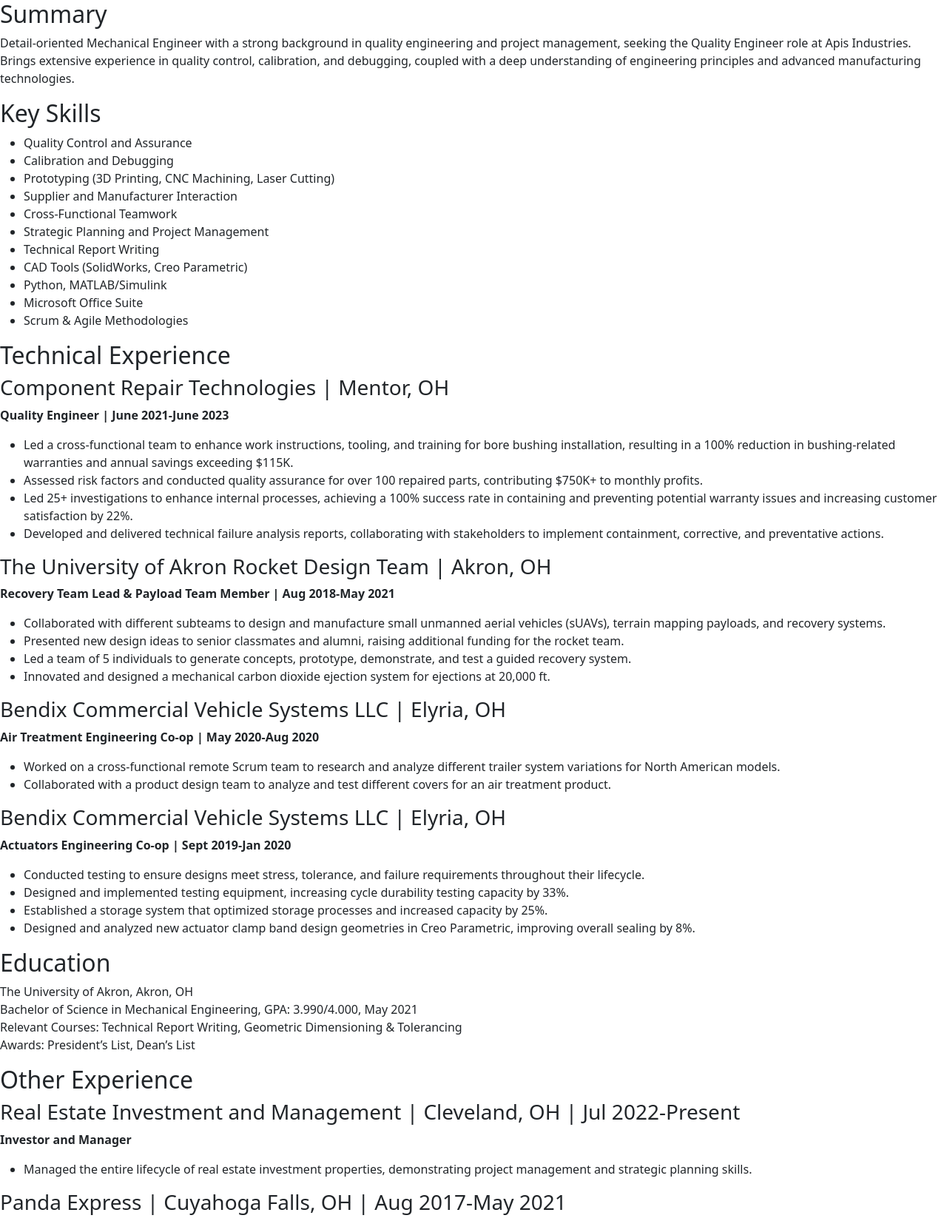
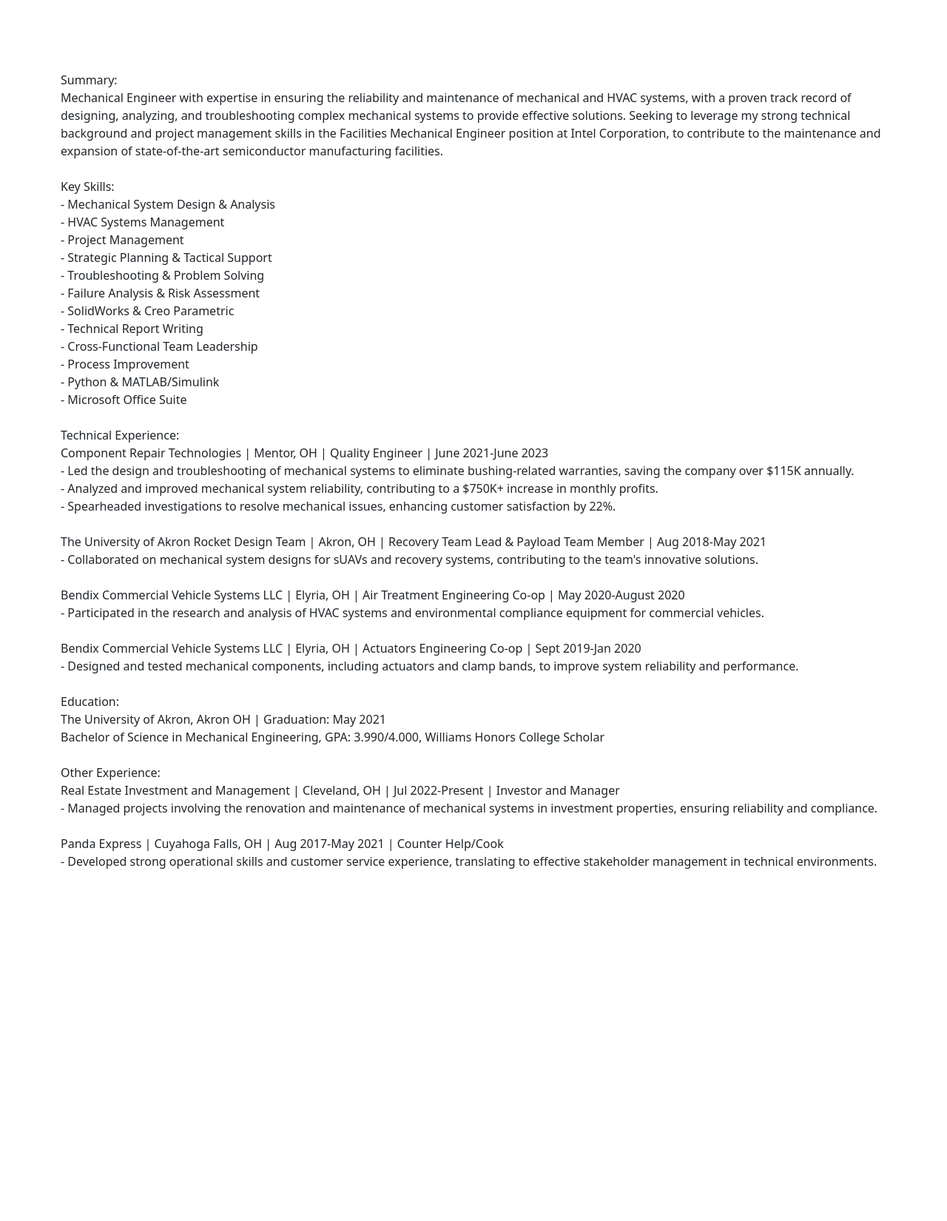
Before and after one commit to jadonvanyo/resi.ai, a Flask app: template templates/test.html in a window 1280 px wide. Shown: the whole page at 74% size. After the commit the page ends 1174 px from the top, so only its background shows below. Run offline with Flask 3, Linux system fonts and the light colour scheme; the template is opened without the code that fills it, so the values that code supplies are empty; some libraries are stand-ins or nearby versions.

Commit message:
major improvements in the speed and accuracy of the outputs

```diff
--- a/app.py
+++ b/app.py
@@ -1,11 +1,10 @@
 import os
 
-import openai
-from bs4 import BeautifulSoup
 from cs50 import SQL
 import datetime
 from flask import Flask, jsonify, redirect, render_template, render_template_string, request, session
 from flask_session import Session
+import markdown
 from werkzeug.security import check_password_hash, generate_password_hash
 
 from helpers import api_key_validation, apology, convert_imp_resp_to_html, decrypt_key, encrypt_key, get_differences, get_fernet_instance, get_imp_resp, get_tailored_resume, login_required, price_estimation, price_estimator_prompts, usd
@@ -119,22 +118,22 @@ def index():
         imp_resp_html = convert_imp_resp_to_html(decrypt_key(encrypted_api_key, get_fernet_instance()), imp_resp)
 
         # API call to get tailored resume from user information
-        tailored_resume_html = get_tailored_resume(
+        tailored_resume = get_tailored_resume(
             decrypt_key(encrypted_api_key, get_fernet_instance()),
             request.form.get("company"),
             imp_resp,
             request.form.get("industry"),
+            request.form.get("jobdescription"),
             request.form.get("jobtitle"),
             request.form.get("prevjob"),
             resume
         )
 
-        # Convert HTML to text using beautiful soup for future use
-        tailored_resume = BeautifulSoup(tailored_resume_html).get_text()
+        # TODO: Improve the differences comparison (Potentially eliminate this feature)
+        differences = get_differences(decrypt_key(encrypted_api_key, get_fernet_instance()), resume, tailored_resume)
 
-        # TODO: Improve the differences comparison (Potentially eliminate this feature)
-
-        differences = get_differences(decrypt_key(encrypted_api_key, get_fernet_instance()), resume, tailored_resume)
+        # Change the markdown received from OpenAI to HTML
+        differences_html = markdown.markdown(differences, extensions=['markdown.extensions.tables'])
 
         # TODO: Create new resume database
 
@@ -145,8 +144,8 @@ def index():
             'status': 'success',
             'message': 'Resume processed successfully',
             'imp_resp': render_template_string(imp_resp_html),
-            'tailored_resume': render_template_string(tailored_resume_html),
-            'differences': render_template_string(differences)
+            'tailored_resume': render_template_string(tailored_resume),
+            'differences': render_template_string(differences_html)
         })
 
     # User reached route via GET (as by clicking a link or via redirect)
@@ -337,6 +336,14 @@ def api_key():
             return render_template("api_key.html", user_api_key=decrypt_key(encrypted_api_key, get_fernet_instance()))
 
 
+@app.route("/history")
+@login_required
+def history():
+    """Present the last 5 resumes the user has generated"""
+    # TODO: Display the last 5 resumes that the user has generated
+    # TODO: Display the date, name of the company, and maybe differences
+    return apology("TODO", 403)
+
 @app.route("/login", methods=["GET", "POST"])
 def login():
     """Log user in"""
--- a/templates/test.html
+++ b/templates/test.html
@@ -8,78 +8,56 @@
         <script src="https://code.jquery.com/jquery-3.7.0.js"></script>
         <!-- Include Bootstrap Bundle JS -->
         <script src="https://cdn.jsdelivr.net/npm/bootstrap@5.3.2/dist/js/bootstrap.bundle.min.js"></script>
+        <style> #tailoredresume {white-space: pre-line;} </style>
     </head>
     <body>
 
-        <div>
-            <h2>Summary</h2>
-            <p>Detail-oriented Mechanical Engineer with a strong background in quality engineering and project management, seeking the Quality Engineer role at Apis Industries. Brings extensive experience in quality control, calibration, and debugging, coupled with a deep understanding of engineering principles and advanced manufacturing technologies.</p>
+        <div class="container py-4 mt-4" id="tailoredresume">
+            <p>
+                Summary:
+                Mechanical Engineer with expertise in ensuring the reliability and maintenance of mechanical and HVAC systems, with a proven track record of designing, analyzing, and troubleshooting complex mechanical systems to provide effective solutions. Seeking to leverage my strong technical background and project management skills in the Facilities Mechanical Engineer position at Intel Corporation, to contribute to the maintenance and expansion of state-of-the-art semiconductor manufacturing facilities.
 
-            <h2>Key Skills</h2>
-            <ul>
-                <li>Quality Control and Assurance</li>
-                <li>Calibration and Debugging</li>
-                <li>Prototyping (3D Printing, CNC Machining, Laser Cutting)</li>
-                <li>Supplier and Manufacturer Interaction</li>
-                <li>Cross-Functional Teamwork</li>
-                <li>Strategic Planning and Project Management</li>
-                <li>Technical Report Writing</li>
-                <li>CAD Tools (SolidWorks, Creo Parametric)</li>
-                <li>Python, MATLAB/Simulink</li>
-                <li>Microsoft Office Suite</li>
-                <li>Scrum & Agile Methodologies</li>
-            </ul>
+                Key Skills:
+                - Mechanical System Design & Analysis
+                - HVAC Systems Management
+                - Project Management
+                - Strategic Planning & Tactical Support
+                - Troubleshooting & Problem Solving
+                - Failure Analysis & Risk Assessment
+                - SolidWorks & Creo Parametric
+                - Technical Report Writing
+                - Cross-Functional Team Leadership
+                - Process Improvement
+                - Python & MATLAB/Simulink
+                - Microsoft Office Suite
 
-            <h2>Technical Experience</h2>
-            <h3>Component Repair Technologies | Mentor, OH</h3>
-            <p><strong>Quality Engineer | June 2021-June 2023</strong></p>
-            <ul>
-                <li>Led a cross-functional team to enhance work instructions, tooling, and training for bore bushing installation, resulting in a 100% reduction in bushing-related warranties and annual savings exceeding $115K.</li>
-                <li>Assessed risk factors and conducted quality assurance for over 100 repaired parts, contributing $750K+ to monthly profits.</li>
-                <li>Led 25+ investigations to enhance internal processes, achieving a 100% success rate in containing and preventing potential warranty issues and increasing customer satisfaction by 22%.</li>
-                <li>Developed and delivered technical failure analysis reports, collaborating with stakeholders to implement containment, corrective, and preventative actions.</li>
-            </ul>
+                Technical Experience:
+                Component Repair Technologies | Mentor, OH | Quality Engineer | June 2021-June 2023
+                - Led the design and troubleshooting of mechanical systems to eliminate bushing-related warranties, saving the company over $115K annually.
+                - Analyzed and improved mechanical system reliability, contributing to a $750K+ increase in monthly profits.
+                - Spearheaded investigations to resolve mechanical issues, enhancing customer satisfaction by 22%.
 
-            <h3>The University of Akron Rocket Design Team | Akron, OH</h3>
-            <p><strong>Recovery Team Lead & Payload Team Member | Aug 2018-May 2021</strong></p>
-            <ul>
-                <li>Collaborated with different subteams to design and manufacture small unmanned aerial vehicles (sUAVs), terrain mapping payloads, and recovery systems.</li>
-                <li>Presented new design ideas to senior classmates and alumni, raising additional funding for the rocket team.</li>
-                <li>Led a team of 5 individuals to generate concepts, prototype, demonstrate, and test a guided recovery system.</li>
-                <li>Innovated and designed a mechanical carbon dioxide ejection system for ejections at 20,000 ft.</li>
-            </ul>
+                The University of Akron Rocket Design Team | Akron, OH | Recovery Team Lead & Payload Team Member | Aug 2018-May 2021
+                - Collaborated on mechanical system designs for sUAVs and recovery systems, contributing to the team's innovative solutions.
 
-            <h3>Bendix Commercial Vehicle Systems LLC | Elyria, OH</h3>
-            <p><strong>Air Treatment Engineering Co-op | May 2020-Aug 2020</strong></p>
-            <ul>
-                <li>Worked on a cross-functional remote Scrum team to research and analyze different trailer system variations for North American models.</li>
-                <li>Collaborated with a product design team to analyze and test different covers for an air treatment product.</li>
-            </ul>
+                Bendix Commercial Vehicle Systems LLC | Elyria, OH | Air Treatment Engineering Co-op | May 2020-August 2020
+                - Participated in the research and analysis of HVAC systems and environmental compliance equipment for commercial vehicles.
 
-            <h3>Bendix Commercial Vehicle Systems LLC | Elyria, OH</h3>
-            <p><strong>Actuators Engineering Co-op | Sept 2019-Jan 2020</strong></p>
-            <ul>
-                <li>Conducted testing to ensure designs meet stress, tolerance, and failure requirements throughout their lifecycle.</li>
-                <li>Designed and implemented testing equipment, increasing cycle durability testing capacity by 33%.</li>
-                <li>Established a storage system that optimized storage processes and increased capacity by 25%.</li>
-                <li>Designed and analyzed new actuator clamp band design geometries in Creo Parametric, improving overall sealing by 8%.</li>
-            </ul>
+                Bendix Commercial Vehicle Systems LLC | Elyria, OH | Actuators Engineering Co-op | Sept 2019-Jan 2020
+                - Designed and tested mechanical components, including actuators and clamp bands, to improve system reliability and performance.
 
-            <h2>Education</h2>
-            <p>The University of Akron, Akron, OH<br>
-            Bachelor of Science in Mechanical Engineering, GPA: 3.990/4.000, May 2021<br>
-            Relevant Courses: Technical Report Writing, Geometric Dimensioning & Tolerancing<br>
-            Awards: President’s List, Dean’s List</p>
+                Education:
+                The University of Akron, Akron OH | Graduation: May 2021
+                Bachelor of Science in Mechanical Engineering, GPA: 3.990/4.000, Williams Honors College Scholar
 
-            <h2>Other Experience</h2>
-            <h3>Real Estate Investment and Management | Cleveland, OH | Jul 2022-Present</h3>
-            <p><strong>Investor and Manager</strong></p>
-            <ul>
-                <li>Managed the entire lifecycle of real estate investment properties, demonstrating project management and strategic planning skills.</li>
-            </ul>
+                Other Experience:
+                Real Estate Investment and Management | Cleveland, OH | Jul 2022-Present | Investor and Manager
+                - Managed projects involving the renovation and maintenance of mechanical systems in investment properties, ensuring reliability and compliance.
 
-            <h3>Panda Express | Cuyahoga Falls, OH | Aug 2017-May 2021</h3
-
+                Panda Express | Cuyahoga Falls, OH | Aug 2017-May 2021 | Counter Help/Cook
+                - Developed strong operational skills and customer service experience, translating to effective stakeholder management in technical environments.
+            </p>
+        </div>
 
     </body>
 </html>
```
Also changed, not shown: helpers.py (+35 -30 lines), static/styles.css (+3 -15 lines), templates/tailored_resume.html (deleted, +0 -13 lines), test.py (+22 -114 lines), resi.db, 1 other file.
